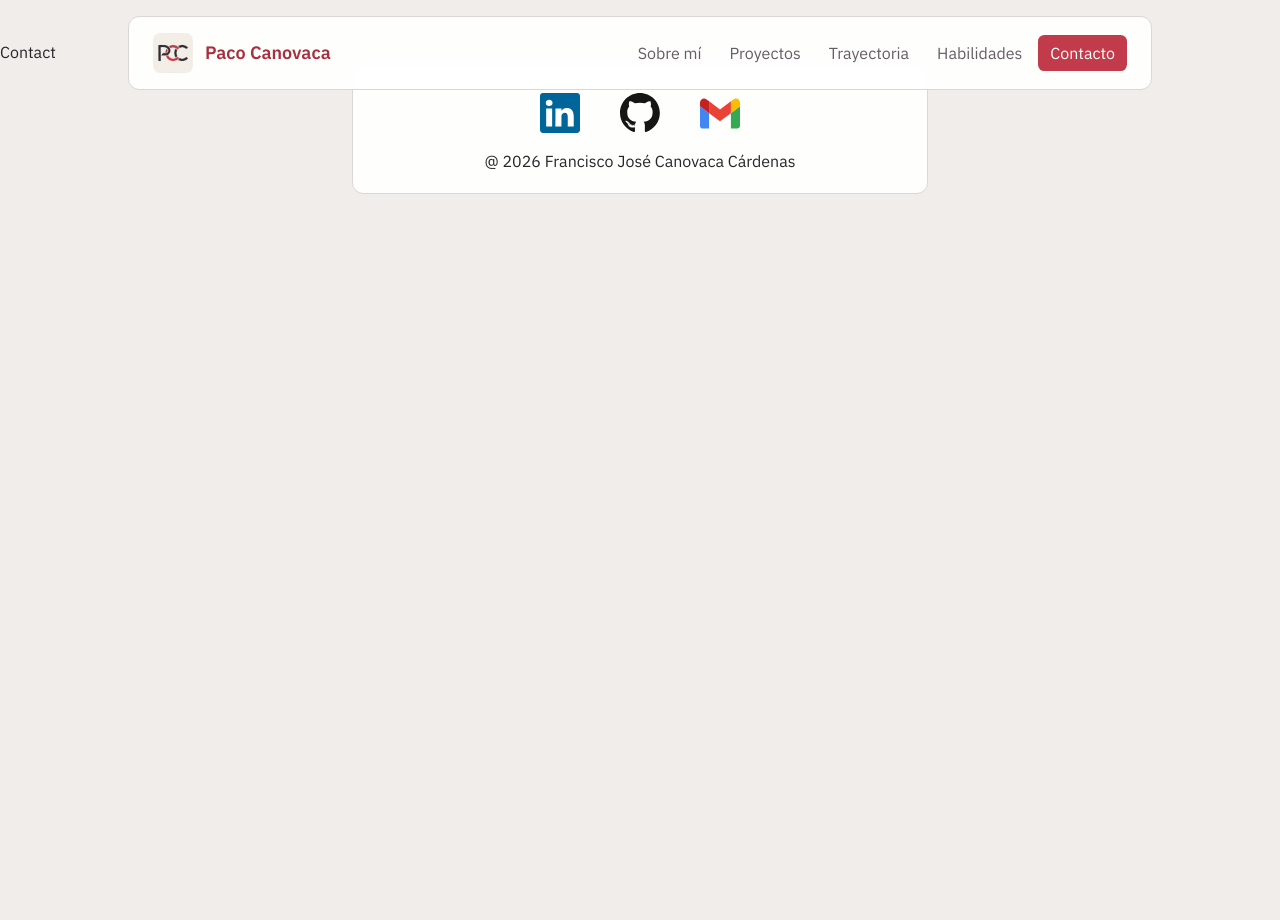
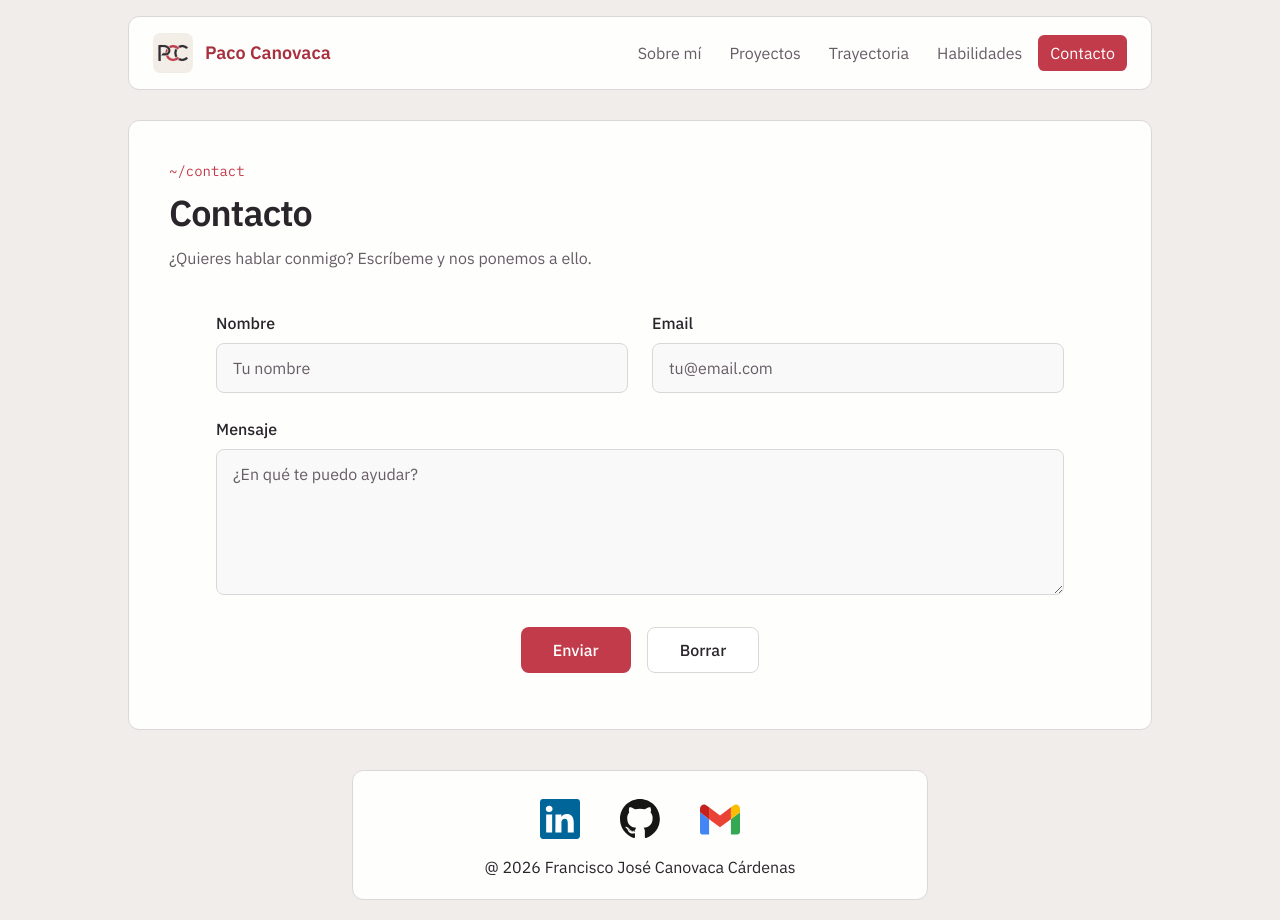
Before and after one commit to PacoCanovaca/PortfolioWeb, a React (Vite) app: page /contact in a window 1280 px wide. Before the commit the page ends 840 px from the top, so only its background shows below. Built offline with nearby package versions, Linux system fonts and the light colour scheme.

Commit message:
Contact section designed, emailJS to be configured

```diff
--- a/src/App.jsx
+++ b/src/App.jsx
@@ -1,4 +1,4 @@
-import { Route, Routes } from 'react-router-dom';
+import { Route, Routes, Navigate } from 'react-router-dom';
 import './index.css';
 import SiteHeader from './components/structure/Header';
 import SiteFooter from './components/structure/Footer';
@@ -7,6 +7,7 @@ import Projects from './components/sections/Projects';
 import CareerPath from './components/sections/CareerPath';
 import Skills from './components/sections/Skills';
 import Contact from './components/sections/Contact';
+import NotFound from './components/sections/NotFound';
 
 const App = () => {
 
@@ -15,11 +16,13 @@ const App = () => {
       <SiteHeader />
       <main className="mt-[40px]">
         <Routes>
+          <Route path="/" element={<Navigate to="/about-me" replace />} />
           <Route path="/about-me" element={<AboutMe />}/>
           <Route path="/projects" element={<Projects />}/>
           <Route path="/career-path" element={<CareerPath />}/>
           <Route path="/skills" element={<Skills />}/>
           <Route path="/contact" element={<Contact />}/>
+          <Route path="*" element={<NotFound />}/>
         </Routes>
       </main>
       <SiteFooter />
--- a/src/components/sections/Contact.jsx
+++ b/src/components/sections/Contact.jsx
@@ -1,9 +1,76 @@
-import React from 'react'
+import React from "react";
+import MainContainer from "../structure/MainContainer";
 
 const Contact = () => {
+
+  const fieldStyle = "bg-card border border-border text-text placeholder:text-text-muted rounded-lg px-4 py-3 focus:outline-none focus:ring-2 focus:ring-brand focus:border-transparent focus:bg-brand-soft transition-all";
+
   return (
-    <div>Contact</div>
-  )
-}
+    <MainContainer
+      id="contacto"
+      path="~/contact"
+      title="Contacto"
+      description="¿Quieres hablar conmigo? Escríbeme y nos ponemos a ello."
+    >
+      <form className="mt-10 mb-4 flex flex-col gap-6 w-[90%] mx-auto">
+        <div className="grid grid-cols-1 md:grid-cols-2 gap-6">
+          <div className="flex flex-col gap-2">
+            <label htmlFor="nombre" className="text-text font-medium">
+              Nombre
+            </label>
+            <input
+              type="text"
+              id="nombre"
+              name="nombre"
+              placeholder="Tu nombre"
+              className={fieldStyle}
+              required
+            />
+          </div>
+          <div className="flex flex-col gap-2">
+            <label htmlFor="email" className="text-text font-medium">
+              Email
+            </label>
+            <input
+              type="email"
+              id="email"
+              name="email"
+              placeholder="tu@email.com"
+              className={fieldStyle}
+              required
+            />
+          </div>
+        </div>
+        <div className="flex flex-col gap-2">
+          <label htmlFor="mensaje" className="text-text font-medium">
+            Mensaje
+          </label>
+          <textarea
+            id="mensaje"
+            name="mensaje"
+            rows="5"
+            placeholder="¿En qué te puedo ayudar?"
+            className={"resize-y " + fieldStyle}
+            required
+          ></textarea>
+        </div>
+        <div className="flex justify-center gap-4 mt-2">
+          <button
+            type="submit"
+            className="bg-brand text-surface hover:bg-brand-hover px-8 py-2.5 rounded-lg font-medium cursor-pointer transition-colors"
+          >
+            Enviar
+          </button>
+          <button
+            type="reset"
+            className="bg-surface border border-border text-text hover:bg-card px-8 py-2.5 rounded-lg font-medium cursor-pointer transition-colors"
+          >
+            Borrar
+          </button>
+        </div>
+      </form>
+    </MainContainer>
+  );
+};
 
-export default Contact
+export default Contact;
--- /dev/null
+++ b/src/components/sections/NotFound.jsx
@@ -0,0 +1,8 @@
+
+const NotFound = () => {
+  return (
+    <div>NotFound</div>
+  )
+}
+
+export default NotFound
--- a/src/components/sections/Skills.jsx
+++ b/src/components/sections/Skills.jsx
@@ -1,8 +1,6 @@
 import TechTag from "../content/TechTag";
 import skills from "../../../data/skills.json";
 import MainContainer from "../structure/MainContainer";
-
-//! Quiero establecer dos partes: Habilidades técnicas (Lenguajes, Frontend, Backend, Herramientas), como en la plantilla y Competencias transversales (Habilidades blandas, Idiomas)
 
 const Skills = () => {
   return (
```
Also changed, not shown: 1 other file (tests, documents, lock files or other folders).
